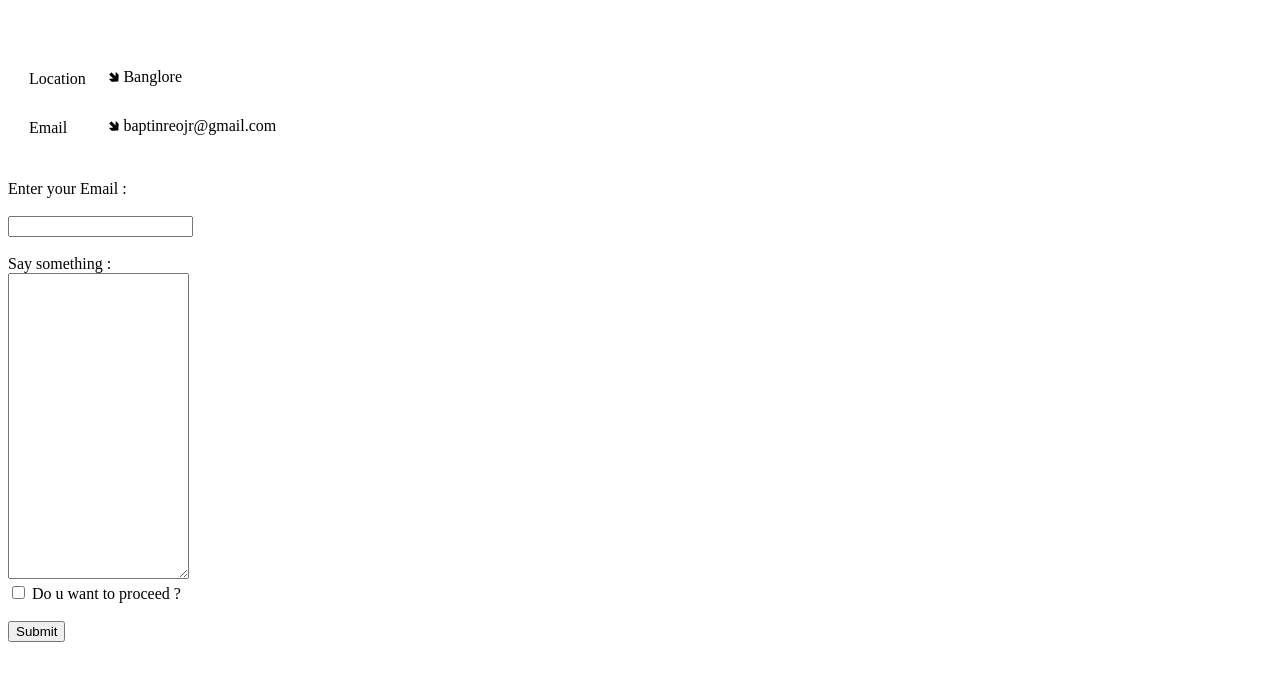
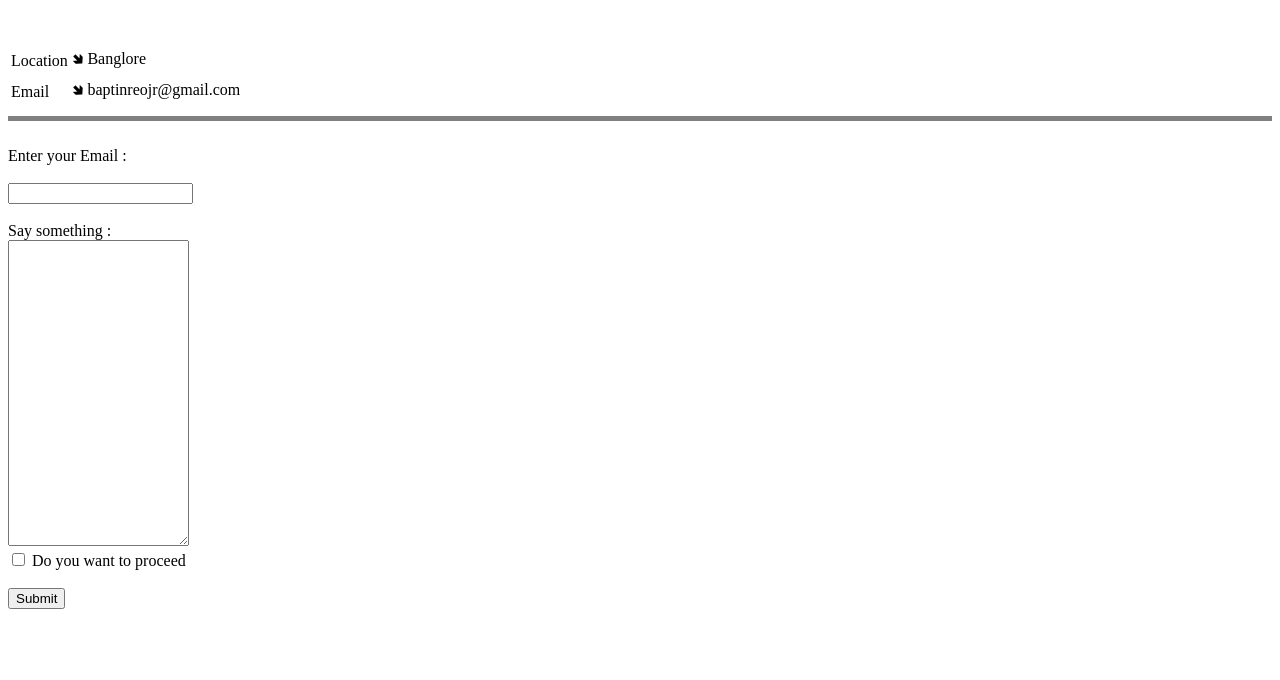
Before and after one commit to Riojr1994/website, a plain HTML site: page contact.html in a window 1280 px wide. Drawn offline with Linux system fonts and the light colour scheme.

Commit message:
commit 2

```diff
--- a/contact.html
+++ b/contact.html
@@ -6,7 +6,7 @@
 </head>
 <body>
 <form class="" action="index.html" method="post">
-<table cellspacing="20">
+<table>
 <tr>
 <td><label> Location  </label></td>
 <td> 🢆 Banglore </td> <br> <br>
@@ -16,7 +16,7 @@
 <td><label>   🢆 baptinreojr@gmail.com   </label></td>
 </tr>
 </table>
-</form>
+<hr size="5" noshade>
 <br>
 <label>   Enter your Email :  </label> <br><br>
 <input type="email">
@@ -26,7 +26,7 @@
  <br>
 <textarea name="" rows="20" cols=""></textarea> <br>
 <input type="checkbox" name="" value="">
-<label> Do u want to proceed ? </label>
+<label> Do you want to proceed </label>
 <br>
 <br>
 <input type="submit">
```
